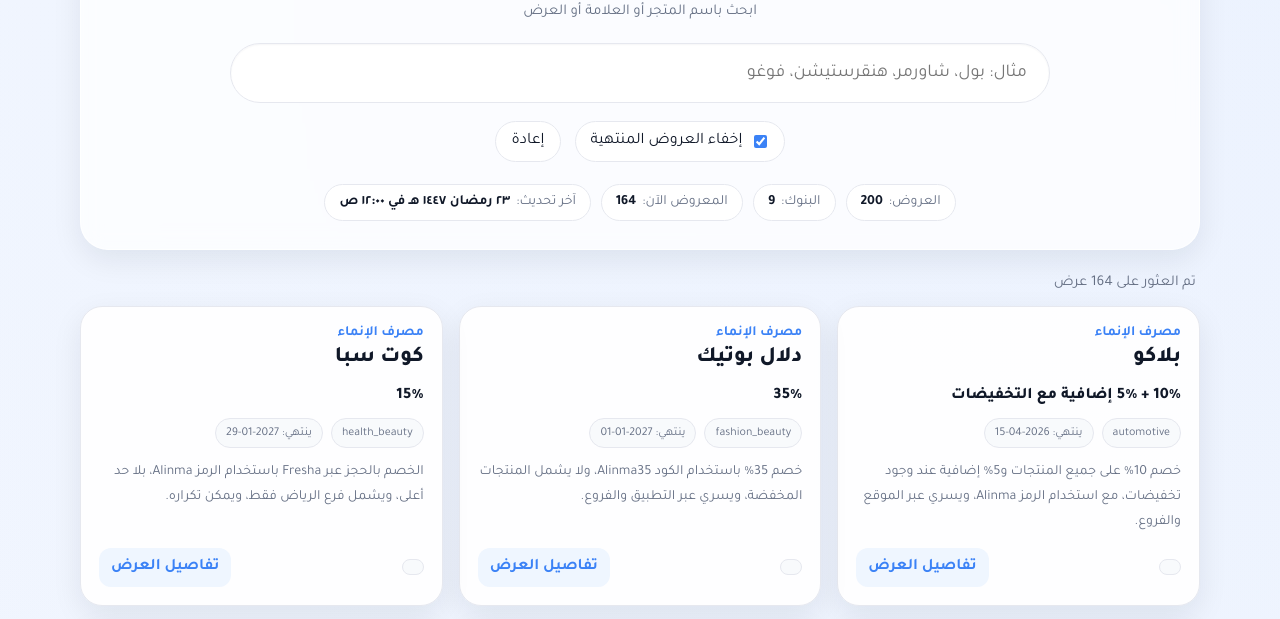
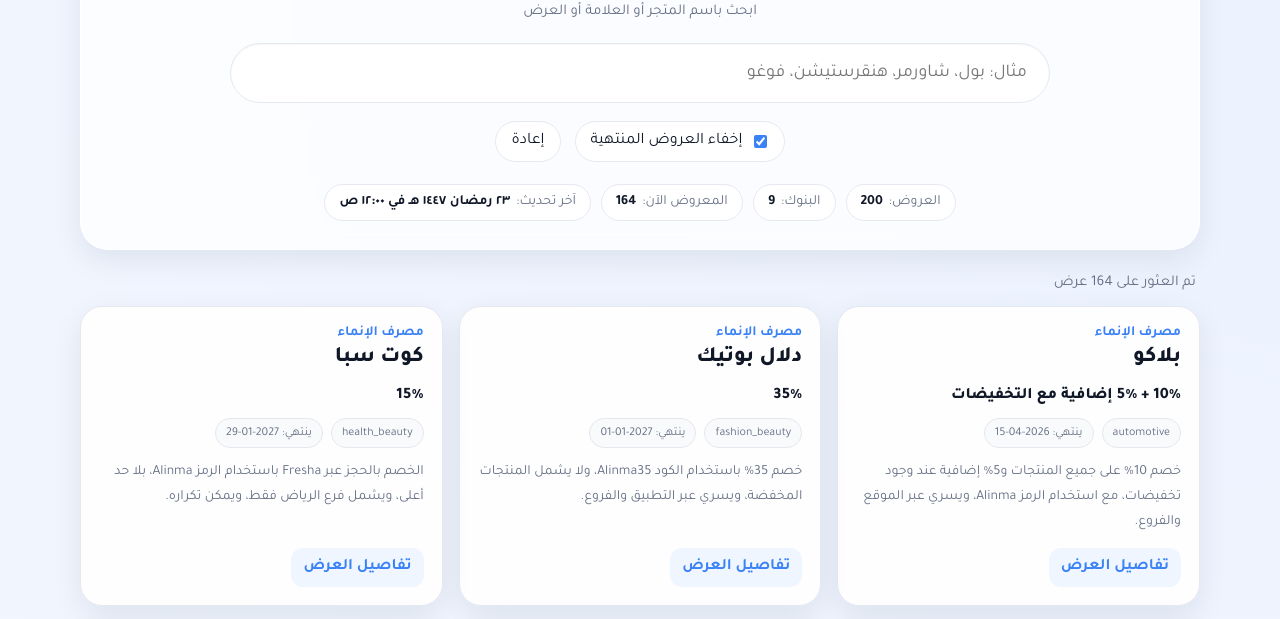
Before and after one commit to 88sulaiman88/BO, a plain HTML site: page index.html in a window 1280 px wide. Shown: the part 117-736 px from the top of the page. Drawn offline with Linux system fonts and the light colour scheme.

Commit message:
Update index.html

```diff
--- a/index.html
+++ b/index.html
@@ -446,12 +446,15 @@
         details.className = 'details';
         details.textContent = offer.details || '—';
 
-        const footer = document.createElement('div');
-        footer.className = 'footer';
-        const small = document.createElement('div');
-        small.className = 'chip';
-        small.textContent = offer.code ? `الكود: ${offer.code}` : '';
-        footer.appendChild(small);
+const footer = document.createElement('div');
+footer.className = 'footer';
+
+if (offer.code) {
+  const small = document.createElement('div');
+  small.className = 'chip';
+  small.textContent = `الكود: ${offer.code}`;
+  footer.appendChild(small);
+}
 
         if (offer.source) {
           const link = document.createElement('a');
```
